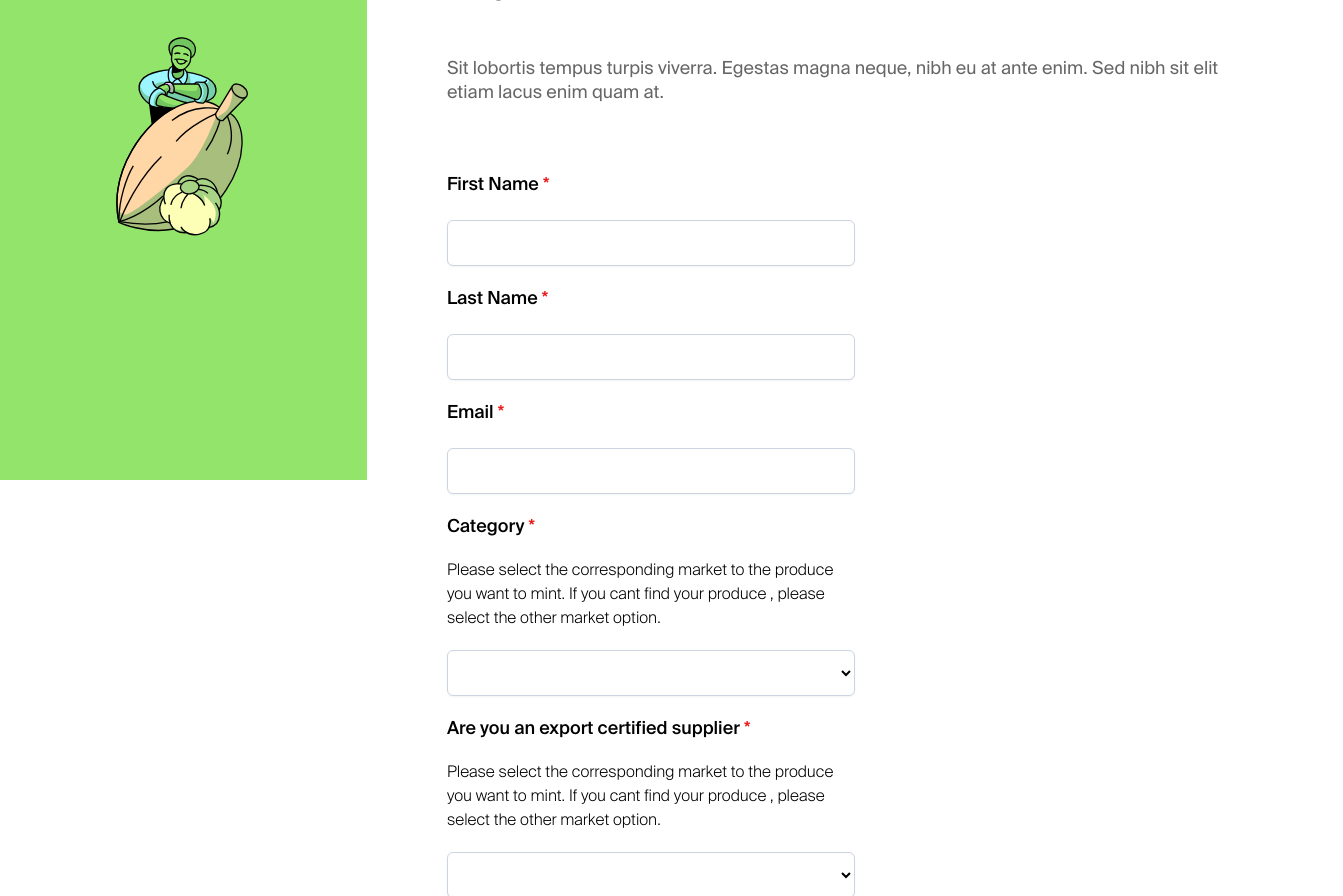
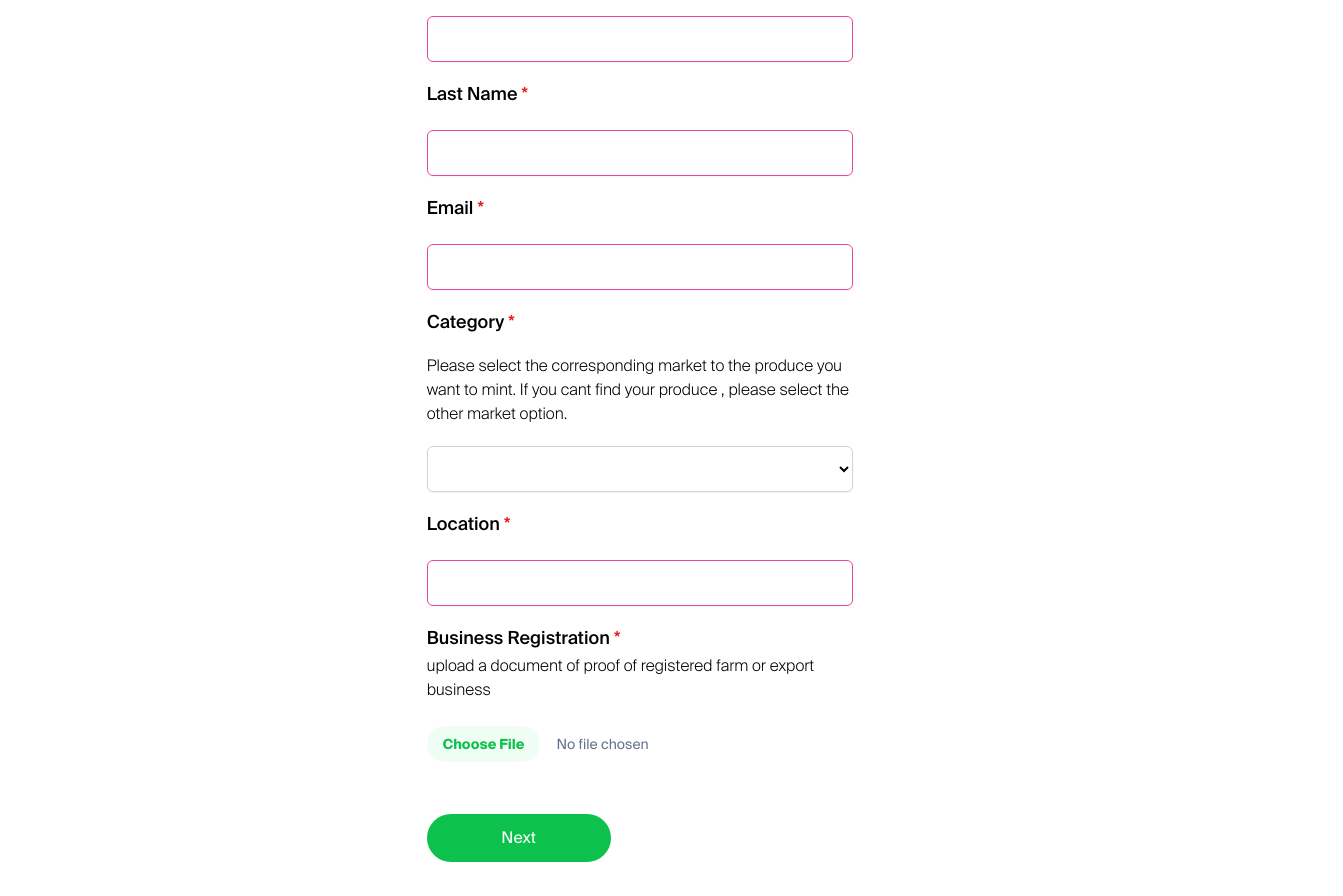
Before and after one commit to Agrify-Protocol/Agrify-Landing, a Next.js app: page /seller-signup in a window 1280 px wide. Shown: the part 320-1216 px from the top of the page, 1343 px wide, since content can reach past the window. After the commit the page ends 1182 px from the top, so only its background shows below. Built offline with nearby package versions, Linux system fonts and the light colour scheme.

Commit message:
still broken

```diff
--- /dev/null
+++ b/components/date.js
@@ -0,0 +1,10 @@
+export function getCurrentDate(separator = "/") {
+  let newDate = new Date();
+  let date = newDate.getDate();
+  let month = newDate.getMonth() + 1;
+  let year = newDate.getFullYear();
+
+  return `${year}${separator}${
+    month < 10 ? `0${month}` : `${month}`
+  }${separator}${date}`;
+}
--- a/package.json
+++ b/package.json
@@ -9,6 +9,8 @@
     "lint": "next lint"
   },
   "dependencies": {
+    "@formcarry/react": "^1.0.3",
+    "googleapis": "^108.0.0",
     "next": "12.3.0",
     "react": "18.2.0",
     "react-dom": "18.2.0",
--- a/pages/book-a-call.jsx
+++ b/pages/book-a-call.jsx
@@ -2,55 +2,29 @@ import Image from "next/image";
 import Link from "next/link";
 import { BiArrowBack } from "react-icons/bi";
 
-const SellerSignIn = () => {
-  const inputStyles =
-    "mt-1 block w-full px-3 py-3 bg-white border border-slate-300 rounded-md text-sm shadow-sm placeholder-slate-400 focus:outline-none focus:border-purple-500 focus:ring-1 focus:ring-purple-500 disabled:bg-slate-50 disabled:text-slate-500 disabled:border-slate-200 disabled:shadow-none invalid:border-pink-500 invalid:text-pink-600 focus:invalid:border-pink-500 focus:invalid:ring-pink-500 ";
+const BookACall = () => {
   return (
-    <div className='flex w-full pb-[12.75rem] gap-[4.313rem]'>
-      <div className='hidden fixed bg-[#93E46B] lg:flex flex-col items-center w-[22.93rem] h-full'>
-        <h1 className='mt-[14.75rem] text-2xl leading-10 font-extrabold font-[Roses]'>
-          Exporter Sign Up
+    <div className='flex w-full'>
+      <div className='mt-[7.75rem] text-center flex flex-col items-center lg:w-full'>
+        <h1 className="font-medium text-[32px] leading-[48px] font-['Sharp_Grotesk']">
+          next step; book a call
         </h1>
-        <div className='mt-[5rem] '>
-          <Image
-            priority
-            src='/images/man-with-nut.svg'
-            className=''
-            height={200.61}
-            width={135.34}
-            alt='illustration'
-          />
-        </div>
-      </div>
-
-      <div className='w-full lg:ml-[22.93rem] p-8 md:p-10 lg:p-[5rem]'>
-        <div className='flex justify-between'>
-          <Link href='/seller-signup'>
-            <BiArrowBack className='cursor-pointer' size={28} />
-          </Link>
-          <a className='cursor-pointer text-slate-400'>Sign In</a>
-        </div>
-
-        <div className='mt-[7.75rem] lg:w-1/2'>
-          <h1 className="font-medium text-[32px] leading-[48px] font-['Sharp_Grotesk']">
-            Book a call with us
-          </h1>
-          <p className='text-lg leading-6 lg:w-[51rem] mt-[3rem] text-[#666666] break-words'>
-            Sit lobortis tempus turpis viverra. Egestas magna neque, nibh eu at
-            ante enim. Sed nibh sit elit etiam lacus enim quam at.
+        <p className='text-lg leading-6 lg:w-1/2 mt-[2rem] text-[#666666] break-words'>
+          you information has been received succesfully, the next step is to
+          book a call with our representative to properly onboard you to our
+          platform
         </p>
 
         <Link href='/book-a-call'>
           <a>
             <button className='bg-ag-green h-[3rem] rounded-[3rem] text-white mt-9 w-[11.5rem]'>
-                Next
+              book a call
             </button>
           </a>
         </Link>
       </div>
     </div>
-    </div>
   );
 };
 
-export default SellerSignIn;
+export default BookACall;
--- a/pages/seller-signup.jsx
+++ b/pages/seller-signup.jsx
@@ -1,105 +1,188 @@
-import Image from "next/image";
 import Link from "next/link";
-import { BiArrowBack } from "react-icons/bi";
+import React from "react";
+import { useForm } from "@formcarry/react";
+import { useState } from "react";
+import { getCurrentDate } from "../components/date";
+import UploadFile from "./uploadfile";
 
-const SellerSignIn = () => {
+const SupplierForm = () => {
   const inputStyles =
     "mt-1 block w-full px-3 py-3 bg-white border border-slate-300 rounded-md text-sm shadow-sm placeholder-slate-400 focus:outline-none focus:border-purple-500 focus:ring-1 focus:ring-purple-500 disabled:bg-slate-50 disabled:text-slate-500 disabled:border-slate-200 disabled:shadow-none invalid:border-pink-500 invalid:text-pink-600 focus:invalid:border-pink-500 focus:invalid:ring-pink-500 ";
+
+  const [date, setDate] = useState("");
+  const [firstName, setFirstName] = useState("");
+  const [lastName, setLastName] = useState("");
+  const [email, setEmail] = useState("");
+  const [category, setCategory] = useState("");
+  const [location, setLocation] = useState("");
+  const [file, setFile] = useState("");
+  const [upload, setUpload] = useState("");
+
+  const handleFileUpload = (e) => {
+    setUpload(e);
+  };
+
+  const handleSubmit = async (e) => {
+    e.preventDefault();
+    console.log(upload);
+
+    const form = {
+      date,
+      firstName,
+      lastName,
+      email,
+      category,
+      location,
+      file,
+    };
+
+    var test = await UploadFile(upload);
+    setDate(getCurrentDate());
+
+    const response = await fetch("/api/submit", {
+      method: "POST",
+      headers: {
+        Accept: "application/json",
+        "Content-Type": "application/json",
+      },
+      body: JSON.stringify(form),
+    });
+
+    const content = await response.json();
+
+    console.log(content);
+    console.log(date);
+    console.log(getCurrentDate());
+    console.log(test);
+
+    // setDate(" ");
+    setFirstName(" ");
+    setLastName(" ");
+    setEmail(" ");
+    setCategory(" ");
+    setLocation(" ");
+    // setFile(" ");
+  };
+
   return (
-    <div className='flex w-full pb-[12.75rem] gap-[4.313rem]'>
-      <div className='hidden fixed bg-[#93E46B] lg:flex flex-col items-center w-[22.93rem] h-full'>
-        <h1 className='mt-[14.75rem] text-2xl leading-10 font-extrabold font-[Roses]'>
-          Exporter Sign Up
-        </h1>
-        <div className='mt-[5rem] '>
-          <Image
-            priority
-            src='/images/man-with-nut.svg'
-            className=''
-            height={200.61}
-            width={135.34}
-            alt='illustration'
-          />
-        </div>
-      </div>
-
-      <div className='w-full lg:ml-[22.93rem] p-8 md:p-10 lg:p-[5rem]'>
-        <div className='flex cursor-pointer justify-between'>
-          <Link href='/suppliers'>
-            <BiArrowBack size={28} />
-          </Link>
-          <a className='cursor-pointer text-slate-400'>Sign In</a>
-        </div>
-
-        <div className='mt-[7.75rem] lg:w-1/2'>
+    <div className='flex px-10 lg:px-0 w-full justify-center'>
+      <div className='mt-[7.75rem] lg:w-1/3'>
         <h1 className="font-medium text-[32px] leading-[48px] font-['Sharp_Grotesk']">
           Please Fill out the required information
         </h1>
-          <p className='text-lg leading-6 lg:w-[51rem] mt-[3rem] text-[#666666] break-words'>
-            Sit lobortis tempus turpis viverra. Egestas magna neque, nibh eu at
-            ante enim. Sed nibh sit elit etiam lacus enim quam at.
-          </p>
-
-          <form className=' flex flex-col gap-4 mt-4'>
+        <form
+          // method='POST'
+          // accept-charset='UTF-8'
+          onSubmit={handleSubmit}
+          className=' flex flex-col gap-4 mt-4'
+        >
+          {/* First Name */}
           <label
-              htmlFor='email'
+            htmlFor='firstName'
             className='font-medium text-lg leading-8 mt-[3rem]'
           >
             First Name <span className='text-[#EC1B1B]'>*</span>
           </label>
-            <input type='text' className={inputStyles} />
+          <input
+            onChange={(e) => setFirstName(e.target.value)}
+            name='firstName'
+            id='firstName'
+            value={firstName}
+            type='text'
+            required
+            className={inputStyles}
+          />
 
-            <label
-              htmlFor='firstName'
-              className='font-medium text-lg leading-8'
-            >
+          {/* Hidden */}
+          <input type='hidden' name='_gotcha' id='_gotcha' />
+
+          {/* Last Name */}
+          <label htmlFor='lastName' className='font-medium text-lg leading-8'>
             Last Name <span className='text-[#EC1B1B]'>*</span>
           </label>
-            <input type='text' className={inputStyles} />
+          <input
+            name='lastName'
+            id='lastName'
+            onChange={(e) => setLastName(e.target.value)}
+            value={lastName}
+            type='text'
+            required
+            className={inputStyles}
+          />
 
-            <label htmlFor='lastName' className='font-medium text-lg leading-8'>
+          {/* Email */}
+          <label htmlFor='email' className='font-medium text-lg leading-8'>
             Email <span className='text-[#EC1B1B]'>*</span>
           </label>
-            <input type='email' className={inputStyles} />
+          <input
+            name='email'
+            id='email'
+            onChange={(e) => setEmail(e.target.value)}
+            value={email}
+            type='email'
+            required
+            className={inputStyles}
+          />
 
-            <label htmlFor='password' className='font-medium text-lg leading-8'>
+          {/* Category */}
+          <label htmlFor='category' className='font-medium text-lg leading-8'>
             Category <span className='text-[#EC1B1B]'>*</span>
           </label>
           <p className='font-light'>
             Please select the corresponding market to the produce you want to
-              mint. If you cant find your produce , please select the other
-              market option.
+            mint. If you cant find your produce , please select the other market
+            option.
           </p>
-            <select type='text' className={inputStyles} />
+          <select
+            name='category'
+            id='category'
+            onChange={(e) => setCategory(e.target.value)}
+            value={category}
+            type='text'
+            className={inputStyles}
+          />
 
-            <label htmlFor='password' className='font-medium text-lg leading-8'>
-              Are you an export certified supplier{" "}
-              <span className='text-[#EC1B1B]'>*</span>
-            </label>
-            <p className='font-light'>
-              Please select the corresponding market to the produce you want to
-              mint. If you cant find your produce , please select the other
-              market option.
-            </p>
-            <select type='text' className={inputStyles} />
-
-            <label htmlFor='password' className='font-medium text-lg leading-8'>
+          {/* Location */}
+          <label htmlFor='location' className='font-medium text-lg leading-8'>
             Location <span className='text-[#EC1B1B]'>*</span>
           </label>
-            <input type='text' className={inputStyles} />
+          <input
+            name='location'
+            id='location'
+            onChange={(e) => setLocation(e.target.value)}
+            value={location}
+            type='text'
+            required
+            className={inputStyles}
+          />
 
-            <Link href='/book-a-call'>
-              <a>
-                <button className='bg-ag-green h-[3rem] rounded-[3rem] text-white mt-9 w-[11.5rem]'>
+          {/* Business Registration */}
+          <label htmlFor='password' className=''>
+            <p className='font-medium text-lg leading-8'>
+              Business Registration <span className='text-[#EC1B1B]'>*</span>
+            </p>
+            <p className='font-light mb-6'>
+              upload a document of proof of registered farm or export business
+            </p>
+            <span className='sr-only'>Upload export certificates</span>
+            <input
+              type='file'
+              onChange={(e) => handleFileUpload(e)}
+              placeholder='Upload export certificates'
+              className='block w-full text-sm text-slate-500 file:mr-4 file:py-2 file:px-4 file:rounded-full file:border-0 file:text-sm file:font-semibold file:bg-green-50 file:text-ag-green hover:file:bg-green-100'
+            />
+          </label>
+
+          <button
+            type='submit'
+            className='bg-ag-green h-[3rem] rounded-[3rem] text-white mt-9 w-[11.5rem]'
+          >
             Next
           </button>
-              </a>
-            </Link>
         </form>
-        </div>
       </div>
     </div>
   );
 };
 
-export default SellerSignIn;
+export default SupplierForm;
--- /dev/null
+++ b/pages/uploadfile.js
@@ -0,0 +1,45 @@
+import { useState } from "react";
+
+async function UploadFile(e) {
+  // const [fileUrl, setFileUrl] = useState("");
+  let fileUrl; //the file
+  let fileDataG;
+  var file = e.target.files[0]; //the file
+  var reader = new FileReader(); //this for convert to Base64
+
+  async function fetchData(dataSend) {
+    try {
+      const response = await fetch(
+        "https://script.google.com/macros/s/AKfycbz7AjfF5FMq7X3qL4ycCZMwYkeArhuN4E7rQzQpbzmDQZBm0GphfLDimgIYAHoYHrUw/exec", //your AppsScript URL
+        { method: "POST", body: JSON.stringify(dataSend) }
+      ); //send to Api
+      const fileData = response.json();
+      return fileData;
+    } catch (error) {
+      console.log(error);
+    }
+  }
+
+  // async function getReader() {
+  reader.readAsDataURL(e.target.files[0]); //start conversion...
+  reader.onload = async function () {
+    //.. once finished..
+    var rawLog = reader.result.split(",")[1]; //extract only thee file data part
+    var dataSend = {
+      dataReq: { data: rawLog, name: file.name, type: file.type },
+      fname: "uploadFilesToGoogleDrive",
+    }; //preapre info to send to API
+
+    const fileData = await fetchData(dataSend);
+    console.log(fileData);
+    return fileData;
+  };
+  // }
+
+  console.log(fileUrl);
+  //   do {
+  //     console.log(fileData);
+  //   } while (fileData !== null);
+}
+
+export default UploadFile;
```
Also changed, not shown: pages/api/submit.js (added, +54 -0 lines), 1 other file (tests, documents, lock files or other folders). Lines whose indentation alone changed are shown as unchanged.
